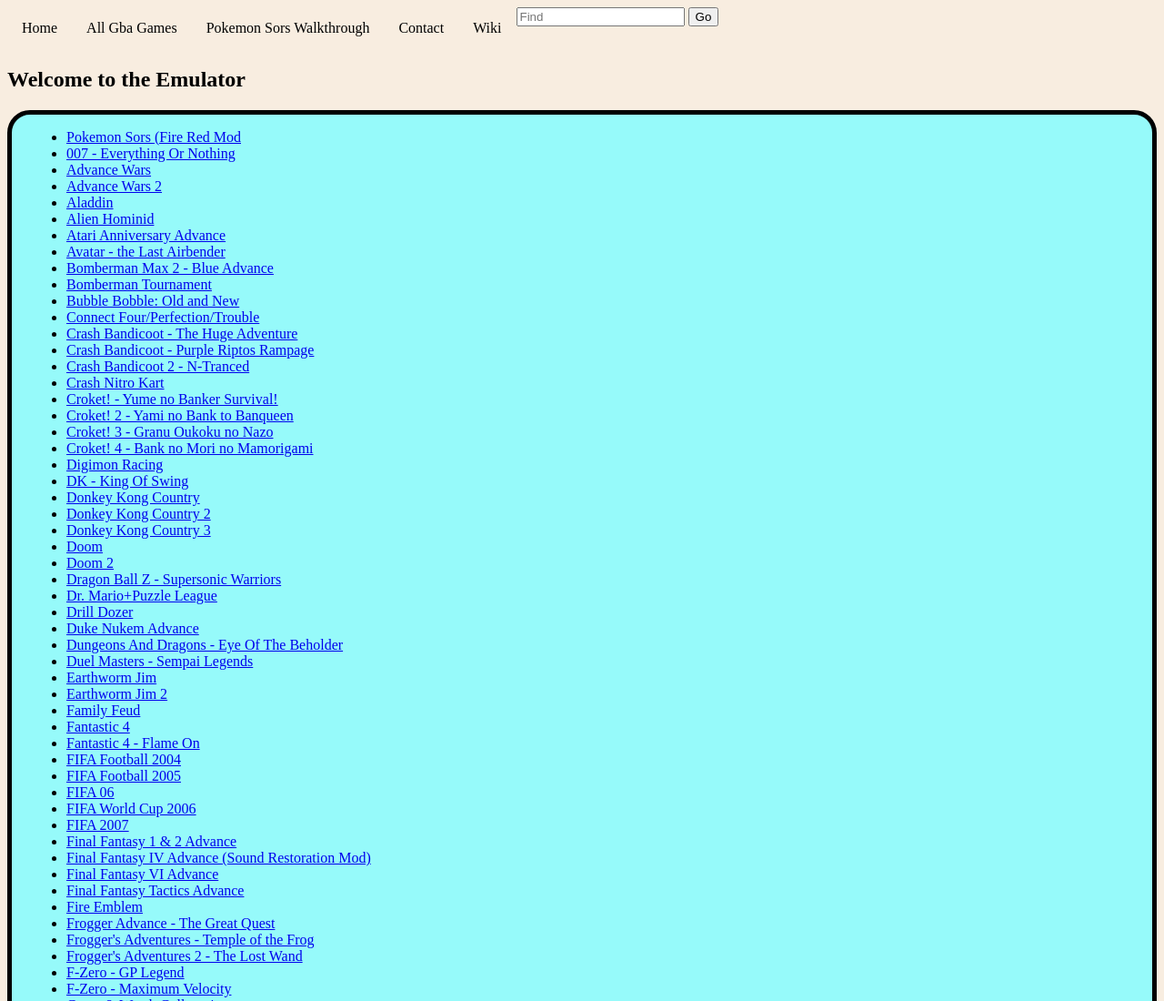
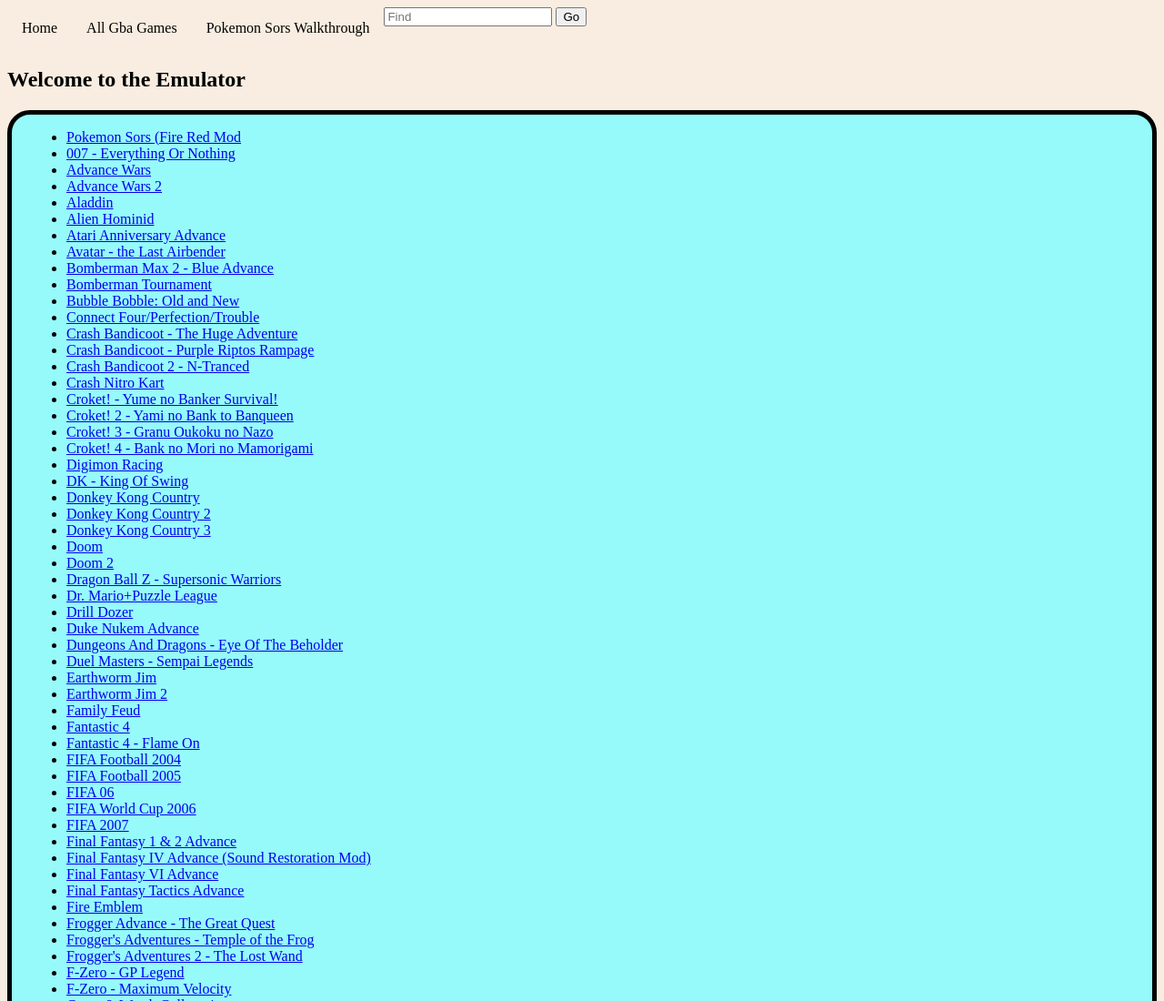
Before and after one commit to DaGecko00/................................................................................................., a plain HTML site: page allgba.html in a window 1280 px wide. Shown: the top 1100 px of the page at 91% size. Drawn offline with Linux system fonts and the light colour scheme.

Commit message:
Update allgba.html

```diff
--- a/allgba.html
+++ b/allgba.html
@@ -14,8 +14,7 @@
                 <li><a href="index.html">Home</a></li>
                 <li><a href="allgba.html">All Gba Games</a></li>
                 <li><a href="/Binaries/GBA/sw.txt">Pokemon Sors Walkthrough</a></li>
-                <li><a href="#">Contact</a></li>
-                <li><a href="https://github.com/Browncha023/GBA/wiki">Wiki</a></li>
+
                 <script src="user_scripts/find.js"></script>
             <input placeholder="Find" type="text" id="search">
             <input type="button" value="Go" onclick="search(document.getElementById('search').value)">
```
